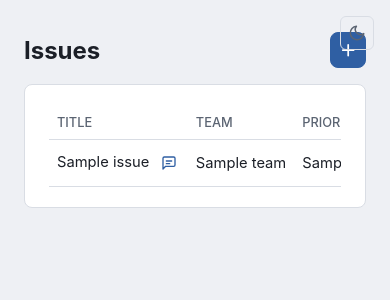
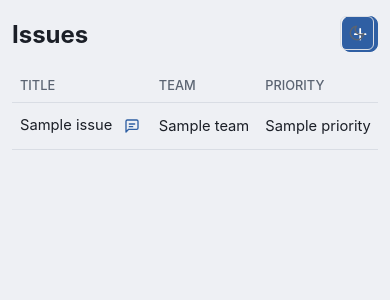
Before and after one commit to fidoogle/traction-app, a FastAPI app: template app/templates/issues/list.html in a window 390 px wide. Shown: the top 300 px of the page. Run offline with FastAPI, Linux system fonts and the light colour scheme; the template is opened without the code that fills it: most values are stand-ins (such as "Sample title", 1, 10 or a date in 2020).

Commit message:
remove inner boxes on mobile

```diff
--- a/app/static/style.css
+++ b/app/static/style.css
@@ -446,6 +446,20 @@ main {
   border-radius: 8px;
   padding: 1.25rem 1.5rem;
   margin-bottom: 1.25rem;
+}
+
+/* On phones the card inside <main> reads as a box within a box and wastes
+   width. Flatten it: the page itself is the container, wide content still
+   scrolls horizontally via .table-scroll. */
+@media (max-width: 640px) {
+  main { padding: 1rem 0.75rem; }
+
+  .card {
+    background: none;
+    border: none;
+    border-radius: 0;
+    padding: 0;
+  }
 }
 
 h1 { font-size: 1.5rem; margin: 0 0 1rem; }
```
